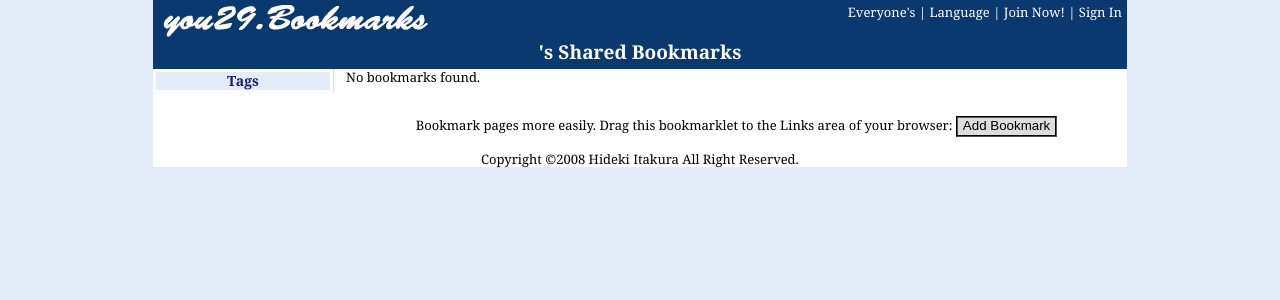
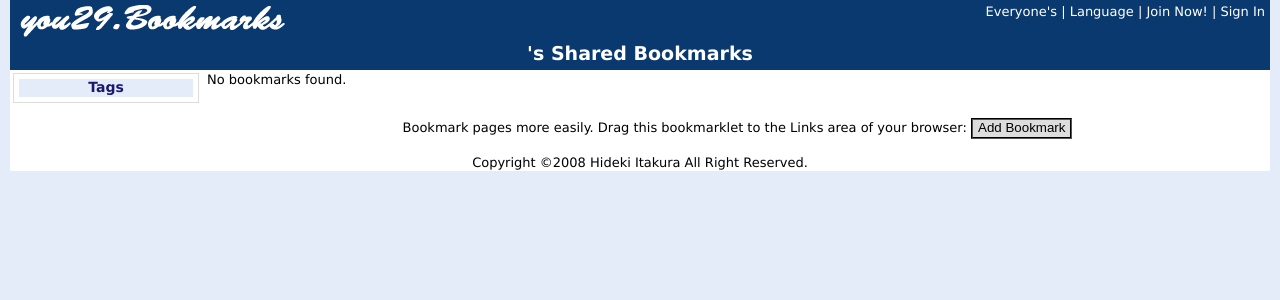
Before and after one commit to hideki/you29, a Django app: template you29/templates/bookmarks/bookmarks_page.html in a window 1280 px wide. Shown: the top 300 px of the page. Run offline with Django 3.2, Linux system fonts and the light colour scheme; the template is opened without the code that fills it, so the values that code supplies are empty.

Commit message:
modify css

```diff
--- a/you29/site_media/css/bookmarks.css
+++ b/you29/site_media/css/bookmarks.css
@@ -1,9 +1,9 @@
 /* common */
 * {
-  font-family: Georgia, Verdana, Arial, sans-serif;
+  font-family: Geneva, Tahoma, Verdana Arial, Helvetica, sans-serif;
 }
 a{
-    color: #1462C1;
+    color: #0A396F;
     text-decoration: none;
 }
 a:hover {
@@ -14,7 +14,7 @@ html, body {
     background-color: #e5ecf9;
 }
 
-#doc4 {
+.doc {
     background-color: #ffffff;
 }
 
@@ -53,14 +53,33 @@ h1#title a{
 
 h2#page-title {
     font-size: 131%;
-    margin-top: 5px;
-    margin-left: 5px;
-    margin-bottom: 5px;
+    font-weight:bold;
+    margin: 10px 10px 10px 10px;
+    padding: 2px 2px 2px 2px;
+    border-bottom: 1px dashed #dcdcdc;
+}
+
+form#save-form{
+    margin: 10px 10px 10px 10px;
+    padding: 2px 2px 2px 2px;
+}
+
+input#next_button, input#cancel_button {
+    width:100px;
+}
+input#next_button {
+    font-weight:bold;
 }
 
 /** nav */
 #nav{
-    border-right: 1px solid #dcdcdc;
+    margin: 3px 3px 3px 3px;
+    padding: 2px 2px 2px 2px;
+    border: 1px solid #dcdcdc;
+}
+
+.main-content{
+    padding: 2px 2px 2px 4px;
 }
 
 /*tag-clouds*/
@@ -113,7 +132,7 @@ h2.title{
     margin-left: 20px;
 }
 .tag {
-    color:#6495ED;
+//    color:#6495ED;
 }
 
 .errorlist{
--- a/you29/templates/bookmarks/bookmarks_page.html
+++ b/you29/templates/bookmarks/bookmarks_page.html
@@ -21,7 +21,7 @@
     <!-- .yui-t4 = right 180px; .yui-t5 = right 240px; .yui-t6 = right 300px; -->
 
     <!-- container #doc3 = 100%; .yui-t1 = left 160px;  -->
-    <div id="doc4" class="yui-t2">
+    <div id="doc3" class="yui-t2 doc">
       <!-- header div#hd -->
       <div id="hd">
         <!-- branding -->
--- a/you29/templates/bookmarks/save_page.html
+++ b/you29/templates/bookmarks/save_page.html
@@ -18,7 +18,7 @@
     <!-- .yui-t1 = left  160px; .yui-t2 = left  180px; .yui-t3 = left  300px; -->
     <!-- .yui-t4 = right 180px; .yui-t5 = right 240px; .yui-t6 = right 300px; -->
     <!-- container #doc3 = 100%; .yui-t1 = left 160px;  -->
-    <div id="doc4" class="yui-t2">
+    <div id="doc3" class="yui-t2 doc">
       <!-- header div#hd -->
       <div id="hd">
         <!-- branding -->
```
